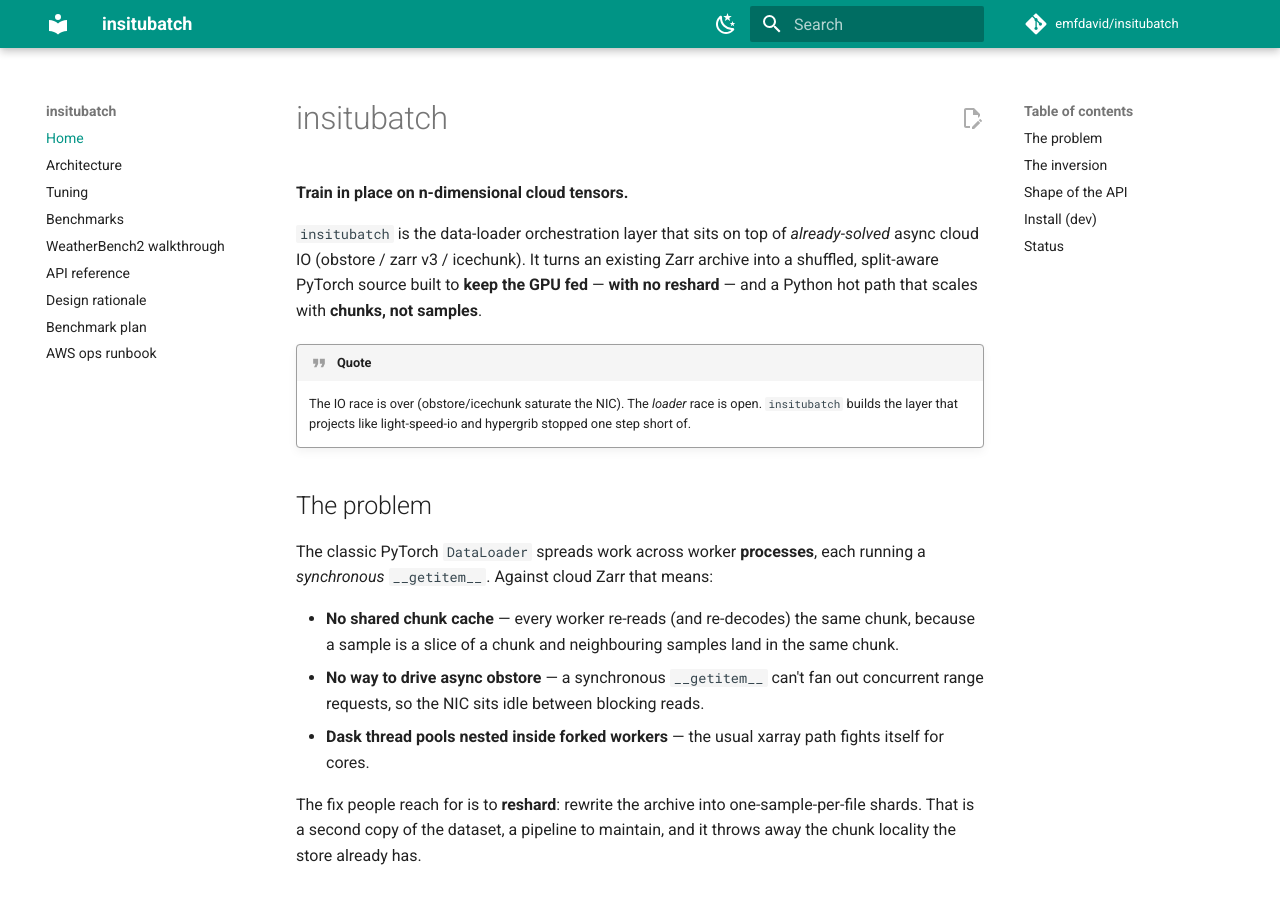
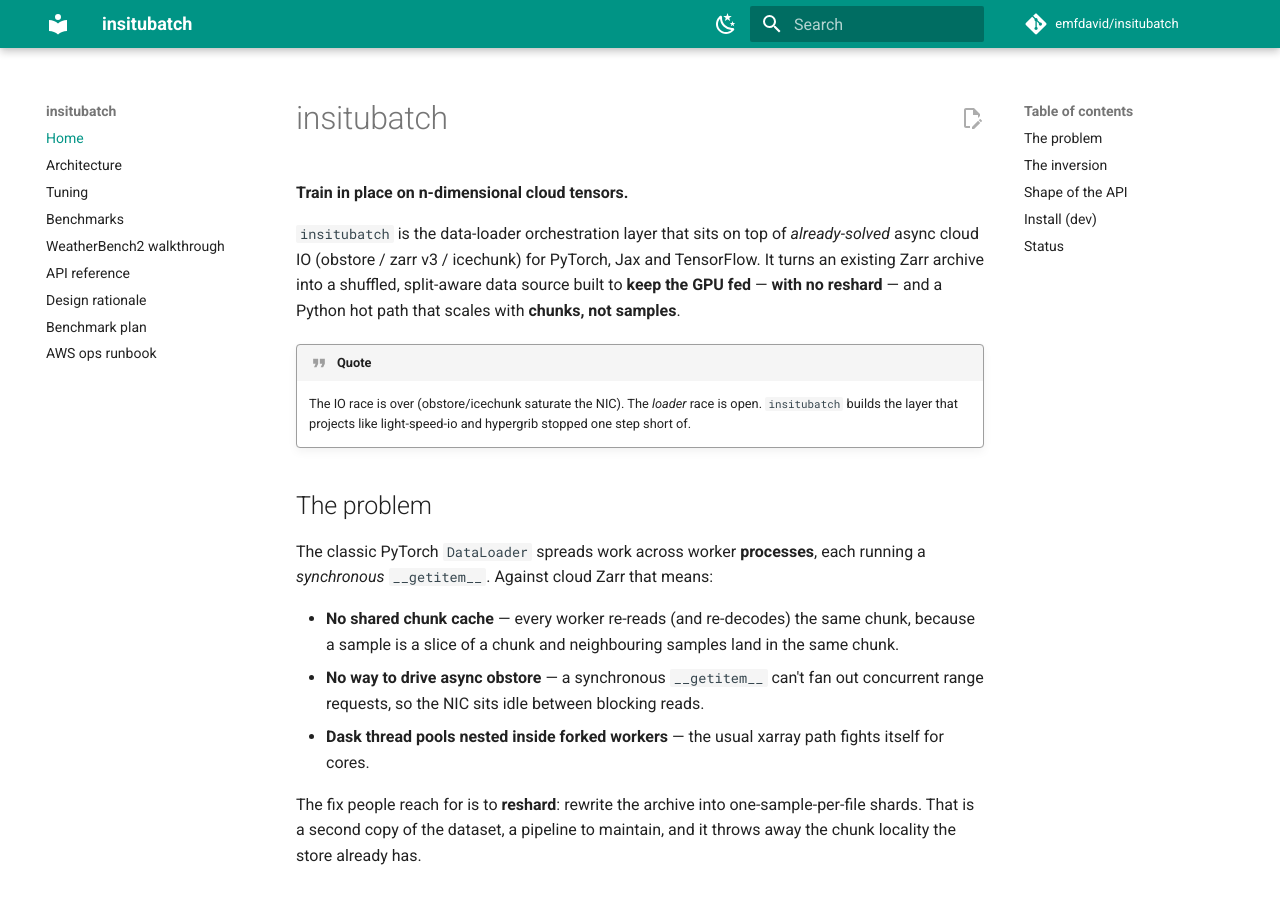
Before and after one commit to emfdavid/insitubatch, an MkDocs documentation site: the page built from docs/index.md, in a window 1280 px wide and 900 px high. Built offline with MkDocs 1.6.1 and Material for MkDocs 9.7.7, drawn with Linux system fonts in a browser that asks for light colours; comment, search, counter and statistics services are not loaded; some of the changed text lies outside the part shown.

Commit message:
Touch up docs

````diff
--- a/docs/index.md
+++ b/docs/index.md
@@ -3,10 +3,10 @@
 **Train in place on n-dimensional cloud tensors.**
 
 `insitubatch` is the data-loader orchestration layer that sits on top of
-*already-solved* async cloud IO (obstore / zarr v3 / icechunk). It turns an
-existing Zarr archive into a shuffled, split-aware PyTorch source built to **keep
-the GPU fed** — **with no reshard** — and a Python hot path that scales with
-**chunks, not samples**.
+*already-solved* async cloud IO (obstore / zarr v3 / icechunk) for PyTorch, Jax
+and TensorFlow. It turns an existing Zarr archive into a shuffled, split-aware
+data source built to **keep the GPU fed** — **with no reshard** — and a Python
+hot path that scales with **chunks, not samples**.
 
 !!! quote
     The IO race is over (obstore/icechunk saturate the NIC). The *loader* race is
@@ -77,6 +77,10 @@
 tfds = as_tf_dataset(ds.val)                                             # TF:    tf.data.Dataset
 ```
 
+See [`examples/advection`](https://github.com/emfdavid/insitubatch/blob/main/examples/advection) for
+working CNN forecast models using insituBatch implemented with Torch, Jax and Tensorflow with
+real ERA5 data.
+
 A runnable, network-free version of this — paralleling the Earthmover
 `dataloader-demo`, with a spatial subregion pulled out by a `batch_transform` —
 lives in
````
Also changed, not shown: README.md (+6 -6 lines), bench/ops_aws.md (+6 -5 lines), examples/README.md (+11 -4 lines).
